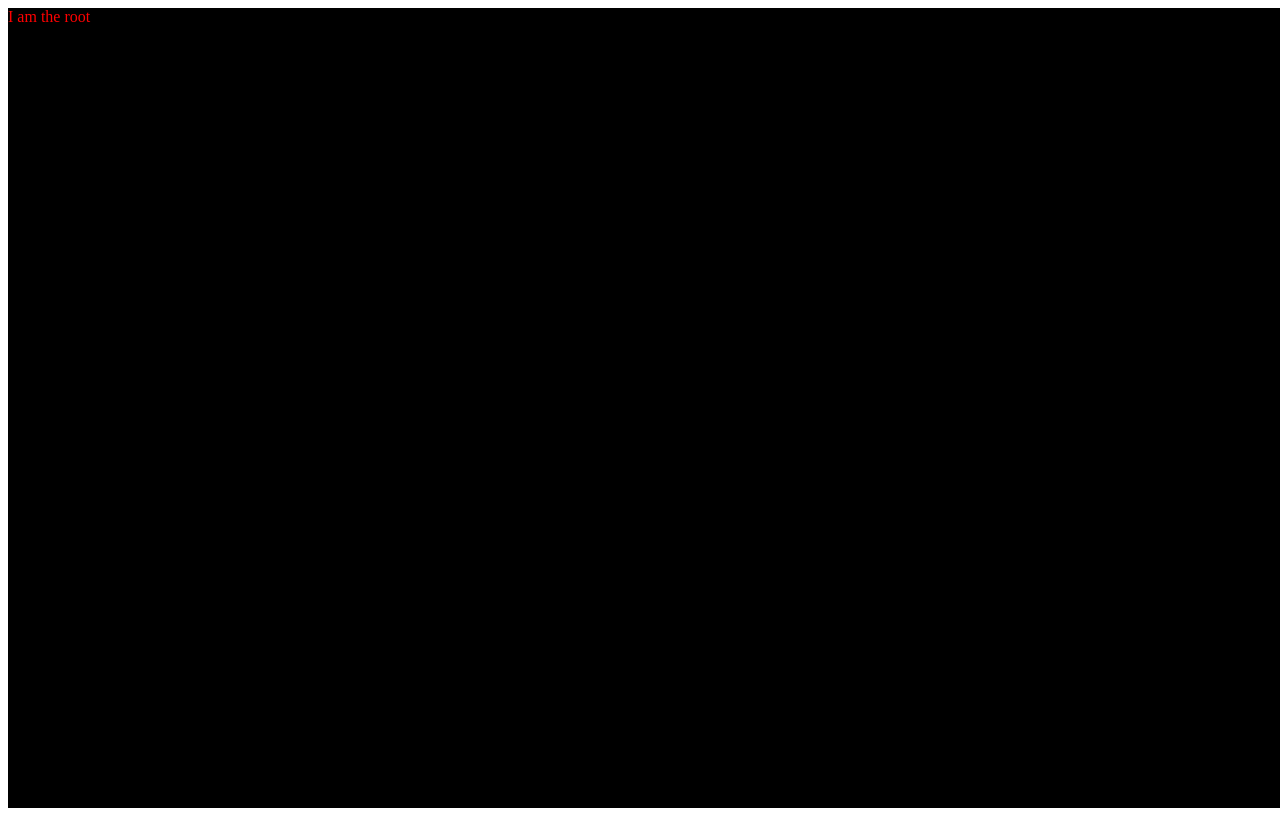
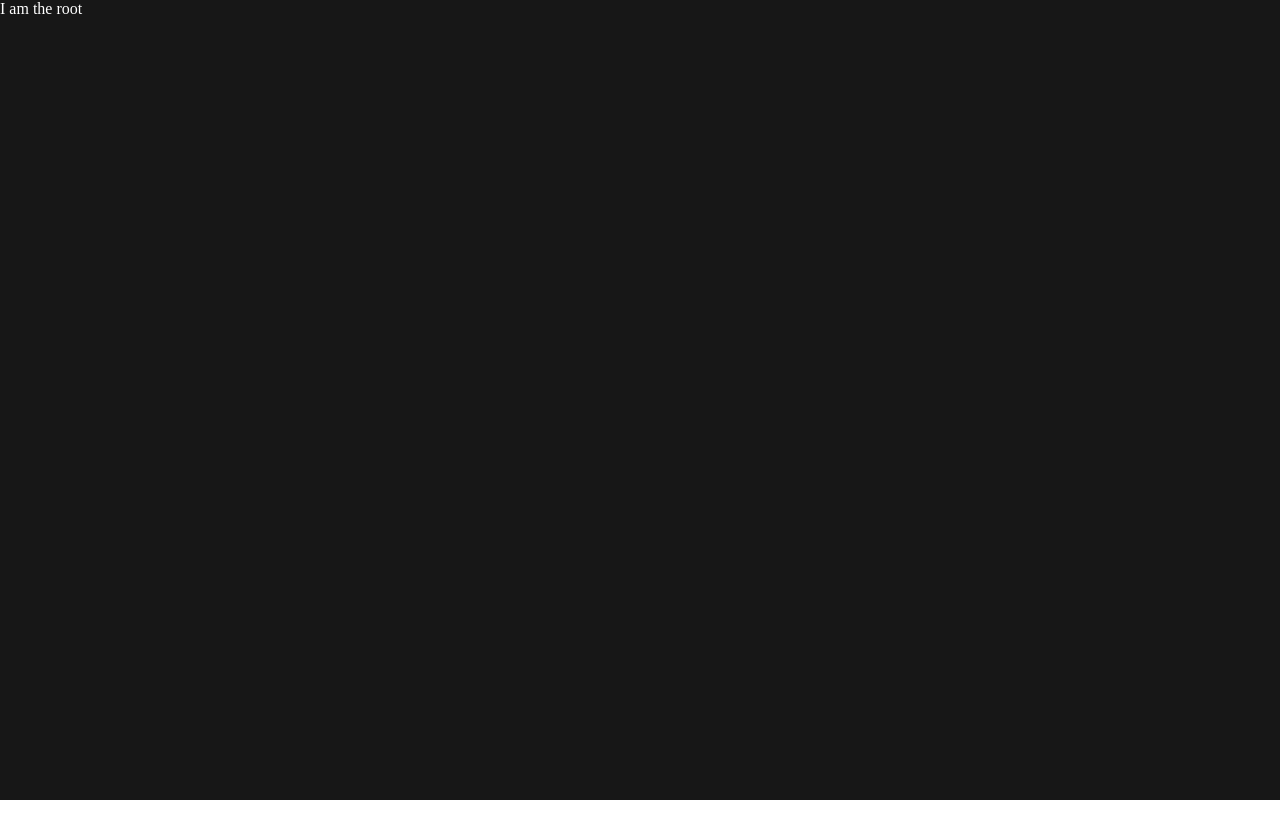
Before and after one commit to S-reinken/elegant, a React app: page / in a window 1280 px wide. Built offline with nearby package versions, Linux system fonts and the light colour scheme.

Commit message:
Theme colors in place

```diff
--- a/public/index.html
+++ b/public/index.html
@@ -6,7 +6,7 @@
   <title>Hello World!</title>
 </head>
 
-<body>
+<body style="margin: 0">
   <div id="root"></div>
 </body>
 
--- a/src/renderer/ui/AccountsPage/AccountsPage.tsx
+++ b/src/renderer/ui/AccountsPage/AccountsPage.tsx
@@ -4,10 +4,10 @@ import { withStyles } from "@material-ui/styles";
 
 const styles = (theme: Theme) => createStyles({
     root: {
-        background: "black",
+        background: theme.palette.primary.dark,
         width: "100vw",
         height: "100vh",
-        color: "red",
+        color: "white",
     }
 })
 
--- a/src/renderer/ui/App.tsx
+++ b/src/renderer/ui/App.tsx
@@ -4,7 +4,15 @@ import { ThemeProvider } from "@material-ui/styles";
 import { createMuiTheme } from "@material-ui/core";
 // export const App = () => <AccountPage/>
 
-const theme = createMuiTheme({})
+const theme = createMuiTheme({
+    palette: {
+        primary: {
+            main: "#1C1C1C",
+            light: "#262626",
+            dark: "#171717"
+        }
+    }
+})
 
 export const App = () => (
     <ThemeProvider theme={theme}>
```
